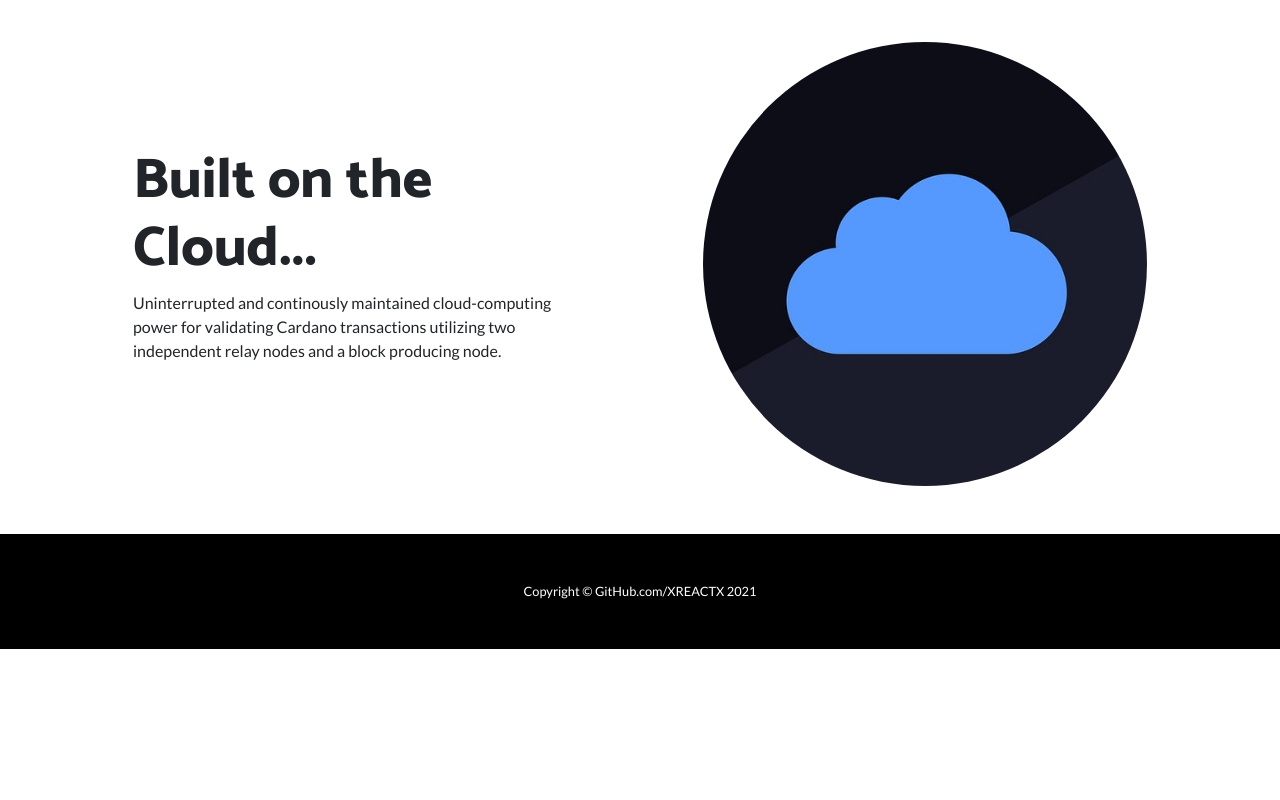
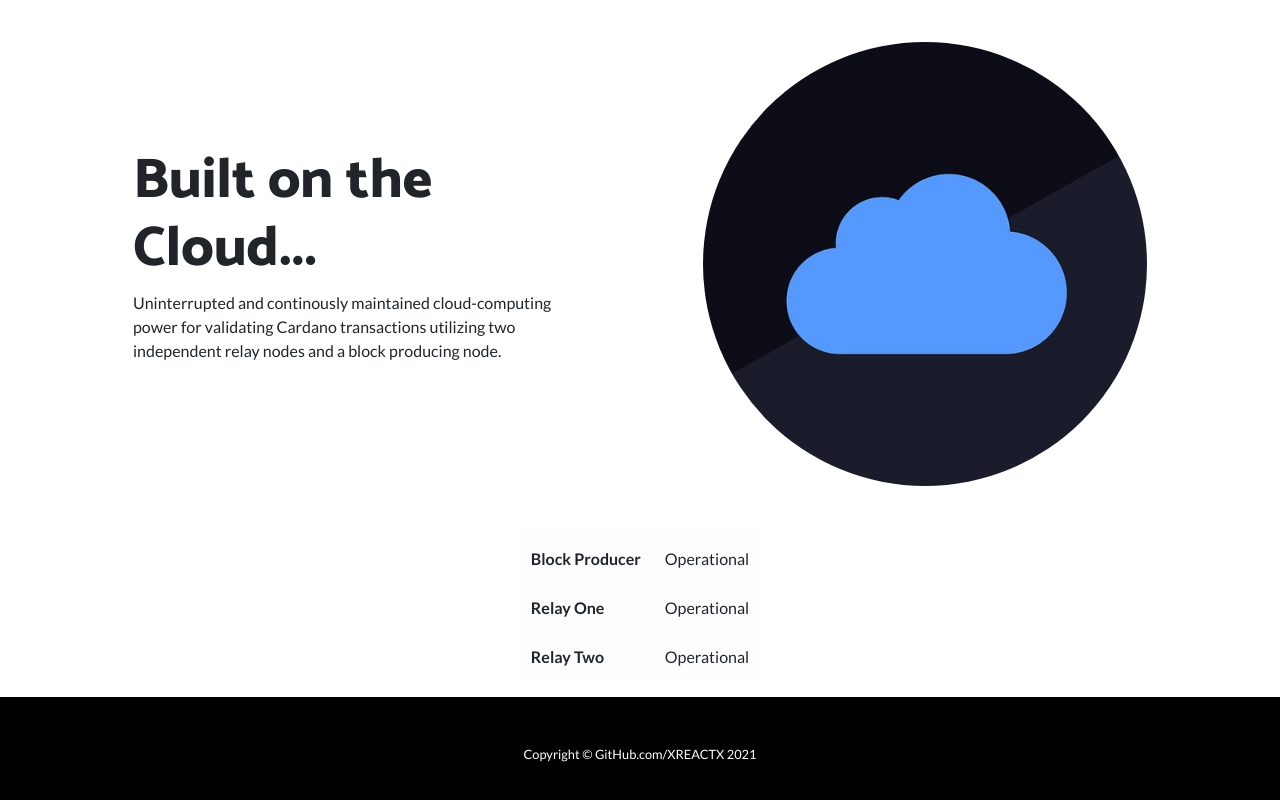
Before and after one commit to xreactx/xreactx.github.io, a website: page index.html in a window 1280 px wide. Shown: the part 1488-2288 px from the top of the page. Before the commit the page ends 2137 px from the top, so only its background shows below. Drawn offline with Linux system fonts and the light colour scheme.

Commit message:
Update index.html

```diff
--- a/index.html
+++ b/index.html
@@ -85,7 +85,30 @@
     </div>
   </section>
 
-  <!-- Footer -->
+  <div class="row justify-content-center">
+    <div class="col-auto">
+      <table class="table- table-responsive">
+        <table class="table">
+         <tbody>
+          <tr class="table-light">
+         <th scope="row">Block Producer</th>
+       <td>Operational</td>
+      </tr>
+     <tr class="table-light">
+      <th scope="row">Relay One</th>
+        <td>Operational</td>
+          </tr>
+         <tr class="table-light">
+        <th scope="row">Relay Two</th>
+      <td>Operational</td>
+    </tr>
+  </tbody>
+</table>
+   </table>
+    </div>
+      </div>
+
+     <!-- Footer -->
   <footer class="py-5 bg-black">
     <div class="container">
       <p class="m-0 text-center text-white small">Copyright &copy; GitHub.com/XREACTX 2021</p>
```
